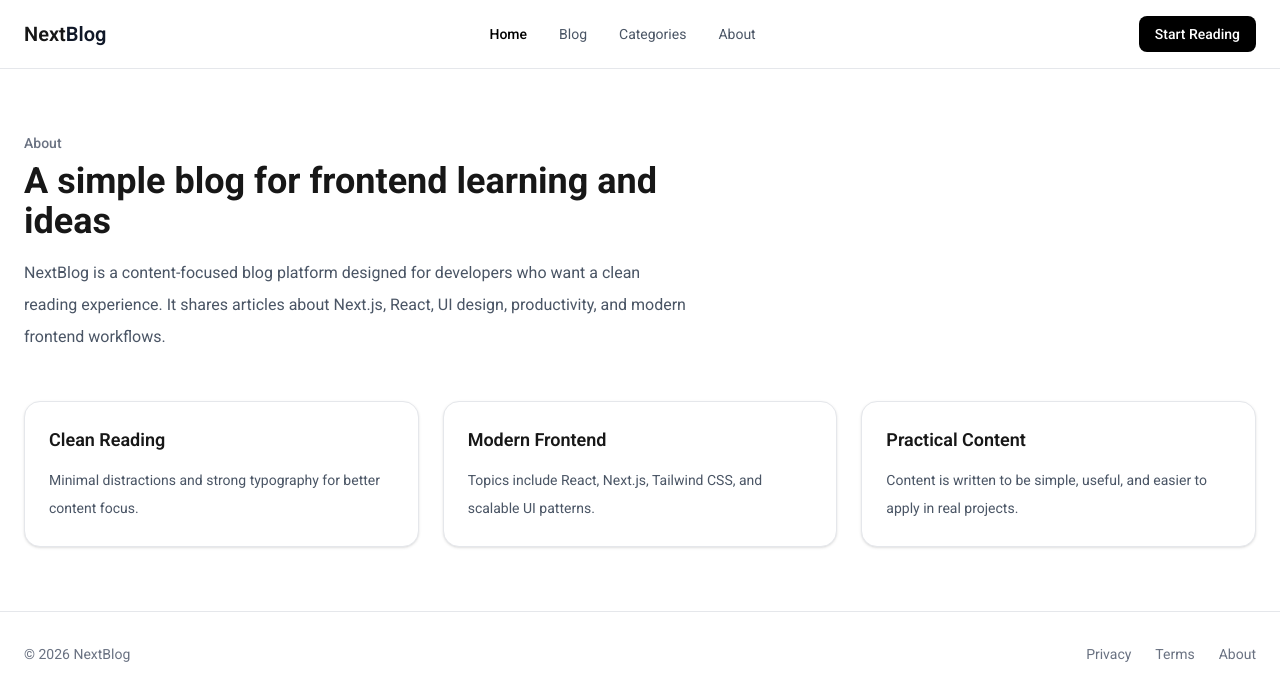
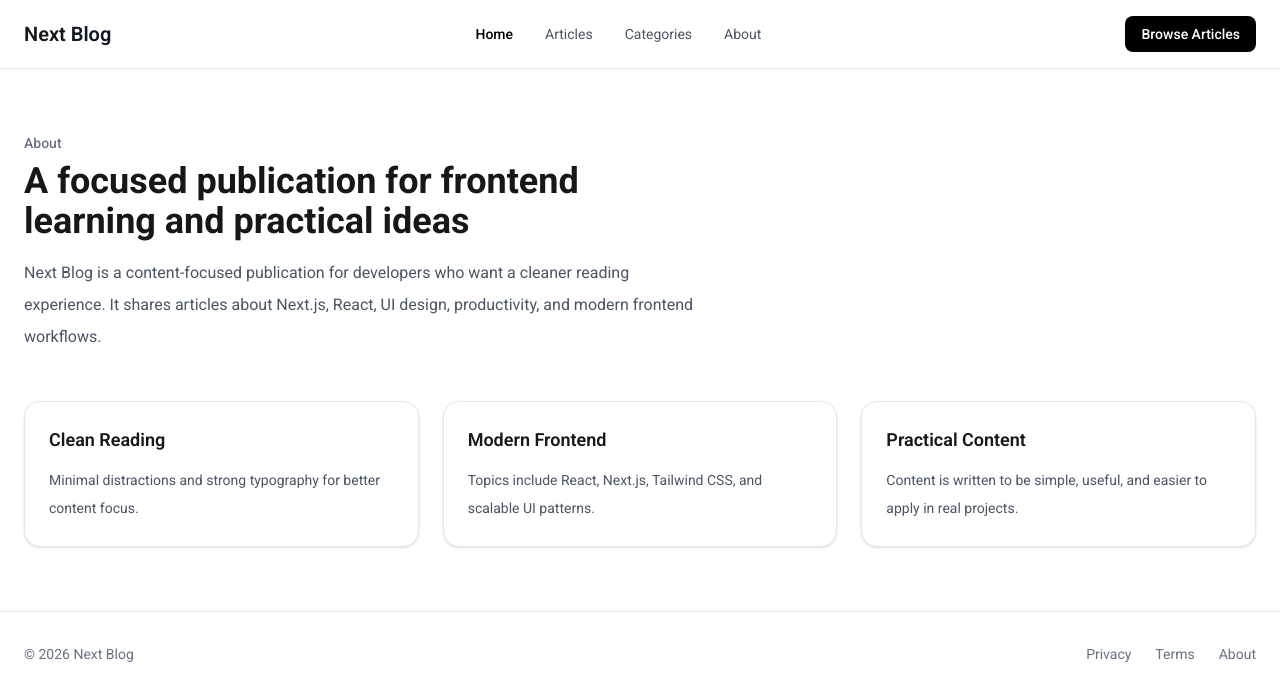
Before and after one commit to shainadeguzman/next-blog, a Next.js app: page /about in a window 1280 px wide. Shown: the top 700 px of the page. Built offline with nearby package versions, Linux system fonts and the light colour scheme.

Commit message:
update article labels

```diff
--- a/app/(public)/_components/Hero.tsx
+++ b/app/(public)/_components/Hero.tsx
@@ -11,7 +11,7 @@ export default function HeroSection() {
           </span>
 
           <h1 className="mt-6 text-4xl md:text-6xl font-bold leading-tight max-w-3xl">
-            A clean modern blog platform for developers
+            A clean reading platform for frontend developers
           </h1>
 
           <p className="text-gray-600 mt-6 max-w-xl text-base leading-8">
@@ -24,7 +24,7 @@ export default function HeroSection() {
               href="/blog"
               className="bg-black text-white px-6 py-3 rounded-lg font-medium hover:bg-gray-800 transition"
             >
-              Explore Articles
+              Browse Articles
             </Link>
             <Link
               href="/about"
--- a/app/(public)/_components/LatestArticles.tsx
+++ b/app/(public)/_components/LatestArticles.tsx
@@ -14,7 +14,7 @@ export default function LatestArticles() {
             href="/blog?filter=latest"
             className="text-sm font-medium text-gray-700 hover:text-black"
           >
-            See all latest posts
+            View latest articles
           </Link>
         }
       />
--- a/app/(public)/_components/NewsLetter.tsx
+++ b/app/(public)/_components/NewsLetter.tsx
@@ -2,15 +2,15 @@ export default function NewsLetter() {
   return (
     <section className="border-t border-gray-200 bg-white">
       <div className="max-w-7xl mx-auto px-6 py-16 text-center">
-        <h2 className="text-3xl font-semibold">Subscribe to our newsletter</h2>
+        <h2 className="text-3xl font-semibold">Get new articles in your inbox</h2>
         <p className="text-gray-600 mt-3">
-          Get new articles, ideas, and frontend notes directly in your inbox.
+          Subscribe for practical frontend articles, design notes, and useful ideas.
         </p>
 
         <div className="mt-6 flex flex-col sm:flex-row justify-center gap-3">
           <input
             className="border px-4 py-3 rounded-lg w-full sm:w-80 border-gray-200 outline-none focus:border-black"
-            placeholder="Enter email"
+            placeholder="Enter your email"
           />
           <button className="bg-black text-white px-5 py-3 rounded-lg font-medium hover:bg-gray-800 transition cursor-pointer">
             Subscribe
--- a/app/(public)/about/page.tsx
+++ b/app/(public)/about/page.tsx
@@ -25,9 +25,8 @@ export default function Page() {
     <section className="max-w-7xl mx-auto px-6 py-16">
       <SectionHeader
         label="About"
-        title="A simple blog for frontend learning and ideas"
-        description="NextBlog is a content-focused blog platform designed for developers who want a clean reading experience.
-        It shares articles about Next.js, React, UI design, productivity, and modern frontend workflows."
+        title="A focused publication for frontend learning and practical ideas"
+        description="Next Blog is a content-focused publication for developers who want a cleaner reading experience. It shares articles about Next.js, React, UI design, productivity, and modern frontend workflows."
         size="lg"
       />
       <CardGrid classes="mt-12">
--- a/app/(public)/blog/page.tsx
+++ b/app/(public)/blog/page.tsx
@@ -9,7 +9,7 @@ export default async function Page({
 }) {
   const filter = (await searchParams).filter;
   const isLatest = filter === "latest";
-  const title = isLatest ? "Latest Blogs" : "All Blogs";
+  const title = isLatest ? "Latest Articles" : "All Articles";
   const description = isLatest
     ? "Discover the latest tutorials, design notes, frontend ideas, and practical guides for modern web development."
     : "Explore tutorials, design notes, frontend ideas, and practical guides for modern web development.";
@@ -17,7 +17,7 @@ export default async function Page({
   return (
     <section className="max-w-7xl mx-auto px-6 py-16">
       <SectionHeader
-        label="Blog"
+        label="Articles"
         title={title}
         description={description}
         size="lg"
--- a/app/layout.tsx
+++ b/app/layout.tsx
@@ -13,7 +13,7 @@ export const metadata: Metadata = {
     default: "Next Blog", // used when a page does not define a title
   },
   description:
-    "A clean and modern blog about Next.js, React, and frontend development.",
+    "A clean, modern publication about Next.js, React, UI design, and frontend development.",
 };
 
 export default function RootLayout({
--- a/app/privacy/page.tsx
+++ b/app/privacy/page.tsx
@@ -4,13 +4,13 @@ export default function Page() {
   return (
     <section className="max-w-4xl mx-auto px-6 py-16">
       <Link href="/" className="text-sm text-gray-600 hover:text-black">
-        ← Back to Home
+        &larr; Back to Home
       </Link>
 
       <h1 className="text-4xl font-bold mt-4">Privacy Policy</h1>
 
       <p className="text-gray-600 mt-6 leading-8">
-        At NextBlog, your privacy is important to us. This Privacy Policy
+        At Next Blog, your privacy is important to us. This Privacy Policy
         explains how we collect, use, and protect your information when you
         visit and interact with our website.
       </p>
--- a/app/terms/page.tsx
+++ b/app/terms/page.tsx
@@ -4,20 +4,20 @@ export default function Page() {
   return (
     <section className="max-w-4xl mx-auto px-6 py-16">
       <Link href="/" className="text-sm text-gray-600 hover:text-black">
-        ← Back to Home
+        &larr; Back to Home
       </Link>
 
       <h1 className="text-4xl font-bold mt-4">Terms of Service</h1>
 
       <p className="text-gray-600 mt-6 leading-8">
-        By accessing and using NextBlog, you agree to follow these terms and
+        By accessing and using Next Blog, you agree to follow these terms and
         conditions. These terms exist to ensure a safe and respectful experience
         for all visitors.
       </p>
 
       <h2 className="text-xl font-semibold mt-10">Use of Content</h2>
       <p className="text-gray-600 mt-4 leading-8">
-        All articles and content published on NextBlog are intended for
+        All articles and content published on Next Blog are intended for
         educational and informational purposes. You may reference or share
         content with proper attribution.
       </p>
--- a/components/layout/Footer.tsx
+++ b/components/layout/Footer.tsx
@@ -4,7 +4,7 @@ export default function Footer() {
   return (
     <footer className="border-t border-gray-200 bg-white">
       <div className="max-w-7xl mx-auto px-6 py-8 flex flex-col md:flex-row items-center justify-between gap-4 text-sm text-gray-500">
-        <p>© 2026 NextBlog</p>
+        <p>&copy; 2026 Next Blog</p>
 
         <div className="flex items-center gap-6">
           <Link href="/privacy" className="hover:text-black">
--- a/components/layout/Header.tsx
+++ b/components/layout/Header.tsx
@@ -5,7 +5,7 @@ export default function Header() {
     <header className="sticky top-0 z-50 border-b border-gray-200 bg-white/90 backdrop-blur">
       <div className="max-w-7xl mx-auto px-6 py-4 flex items-center justify-between">
         <Link href="/" className="text-xl font-semibold">
-          Next<span className="text-gray-900">Blog</span>
+          Next <span className="text-gray-900">Blog</span>
         </Link>
 
         <nav className="hidden md:flex items-center gap-8 text-sm">
@@ -16,7 +16,7 @@ export default function Header() {
             href="/blog"
             className="text-gray-600 hover:text-black transition"
           >
-            Blog
+            Articles
           </Link>
           <Link
             href="/categories"
@@ -36,7 +36,7 @@ export default function Header() {
           href="/blog"
           className="inline-flex items-center rounded-lg bg-black px-4 py-2 text-sm font-medium text-white hover:bg-gray-800 transition"
         >
-          Start Reading
+          Browse Articles
         </Link>
       </div>
     </header>
--- a/components/ui/BlogCard.tsx
+++ b/components/ui/BlogCard.tsx
@@ -11,7 +11,7 @@ export default function BlogCard() {
         href="article-app-router.html"
         className="mt-5 inline-block text-sm font-medium text-black hover:underline"
       >
-        Read more →
+        Read article &rarr;
       </a>
     </article>
   );
```
Also changed, not shown: app/(public)/_components/FeaturedArticle.tsx (+5 -5 lines).
